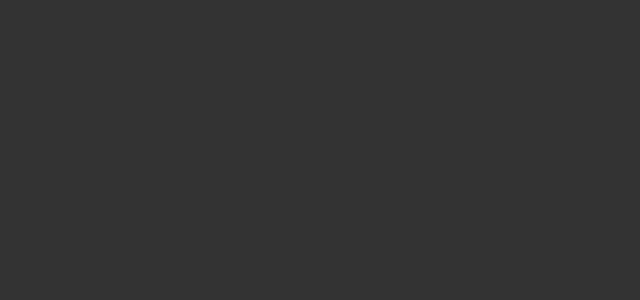
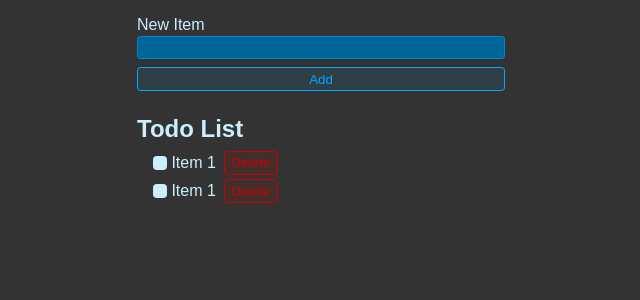
Before and after one commit to afratetlay/react-to-do, a React (Vite) app: page / in a window 1280 px wide. Shown: the top 300 px of the page, without its empty margins (319-959 px from the left). Built offline with nearby package versions, Linux system fonts and the light colour scheme.

Commit message:
adding lists

```diff
--- a/src/App.jsx
+++ b/src/App.jsx
@@ -1,5 +1,32 @@
 import "./style.css";
 
 export default function App() {
-  return <form className="new-item-form"></form>;
+  return (
+    <>
+      <form className="new-item-form">
+        <div className="form-row">
+          <label htmlFor="item">New Item</label>
+          <input type="text" id="item" />
+        </div>
+        <button className="btn">Add</button>
+      </form>
+      <h1 className="header">Todo List</h1>
+      <ul className="list">
+        <li>
+          <label>
+            <input type="checkbox" />
+            Item 1
+          </label>
+          <button className="btn btn-danger">Delete</button>
+        </li>
+        <li>
+          <label>
+            <input type="checkbox" />
+            Item 1
+          </label>
+          <button className="btn btn-danger">Delete</button>
+        </li>
+      </ul>
+    </>
+  );
 }
```
